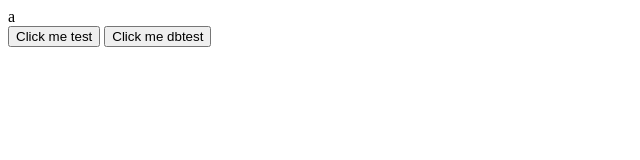
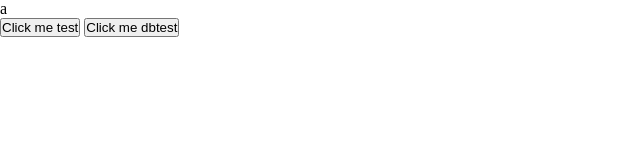
Before and after one commit to waleedlugod/tirian-trians, a website: page frontend/index.html in a window 1280 px wide. Shown: the whole page, without its empty margins (0-640 px from the left). Drawn offline with Linux system fonts and the light colour scheme.

Commit message:
create stylesheet

```diff
--- a/frontend/index.html
+++ b/frontend/index.html
@@ -4,6 +4,7 @@
     <meta charset="UTF-8" />
     <meta name="viewport" content="width=device-width, initial-scale=1.0" />
     <title>Tirian Trains</title>
+    <link rel="stylesheet" href="styles.css">
     <script src="main.js"></script>
   </head>
   <body>
--- /dev/null
+++ b/frontend/styles.css
@@ -0,0 +1,5 @@
+*, ::before, ::after {
+  margin: 0;
+  padding: 0;
+  box-sizing: border-box;
+}
```
